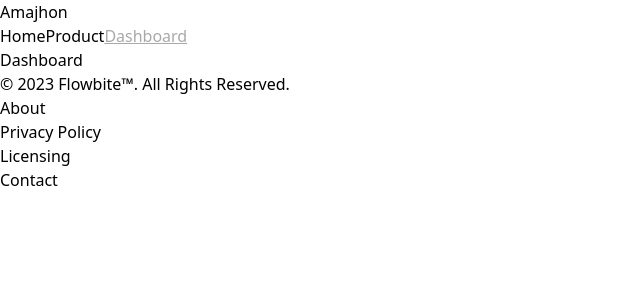
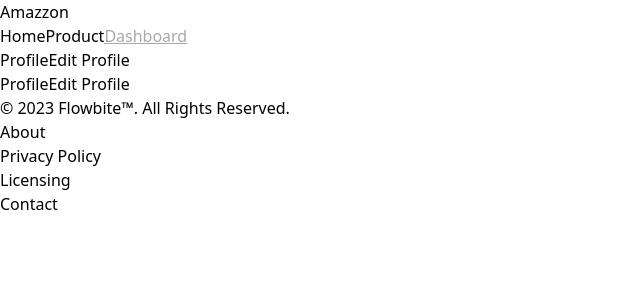
Before and after one commit to rakibul226/single_page_application_React_Router, a React (Vite) app: page /dashboard in a window 1280 px wide. Shown: the top 300 px of the page, without its empty margins (0-640 px from the left). Built offline with nearby package versions, Linux system fonts and the light colour scheme.

Commit message:
nested route

```diff
--- a/src/components/Layout/CSS/mycss.css
+++ b/src/components/Layout/CSS/mycss.css
@@ -2,3 +2,7 @@ nav a.active{
     text-decoration: underline;
     color: darkgray;
 }
+.dashboard a.active{
+    text-decoration: underline;
+
+}
--- /dev/null
+++ b/src/components/Layout/Dashboard/EditProfile.jsx
@@ -0,0 +1,11 @@
+
+
+const EditProfile = () => {
+    return (
+        <div>
+            <h1>editprofile</h1>
+        </div>
+    );
+};
+
+export default EditProfile;
--- /dev/null
+++ b/src/components/Layout/Dashboard/Profile.jsx
@@ -0,0 +1,11 @@
+
+
+const profile = () => {
+    return (
+        <div>
+            <h1>profile</h1>
+        </div>
+    );
+};
+
+export default profile;
--- a/src/components/Layout/Layouts/Navbar.jsx
+++ b/src/components/Layout/Layouts/Navbar.jsx
@@ -7,7 +7,7 @@ const Navbar = () => {
         <div className="flex justify-between px-10 mb-6 py-7 shadow-md">
                 <div>
                     <h1 className="text-5xl">
-                        <Link to={`/`}>Amajhon</Link>
+                        <Link to={`/`}> Amazzon</Link>
                     </h1></div>
 
                 <nav className="flex gap-5 text-3xl">
--- a/src/components/Layout/Pages/Dashboard.jsx
+++ b/src/components/Layout/Pages/Dashboard.jsx
@@ -1,10 +1,15 @@
-
-
+import { NavLink, Outlet } from "react-router-dom";
+import "../CSS/mycss.css"
 const Dashboard = () => {
     return (
-        <div>
-            <h3>Dashboard</h3>
-        </div>
+        <section className="dashboard flex p-5">
+            <div className="text-3xl flex flex-col mr-20 gap-1">
+                <NavLink to={`dashboard/profile`}>Profile</NavLink>
+                <NavLink to={`dashboard/editprofile`}>Edit Profile</NavLink>
+            </div>
+            <Outlet></Outlet>
+        </section>
+
     );
 };
 
```
Also changed, not shown: src/route/MyRoute.jsx (+17 -1 lines).
